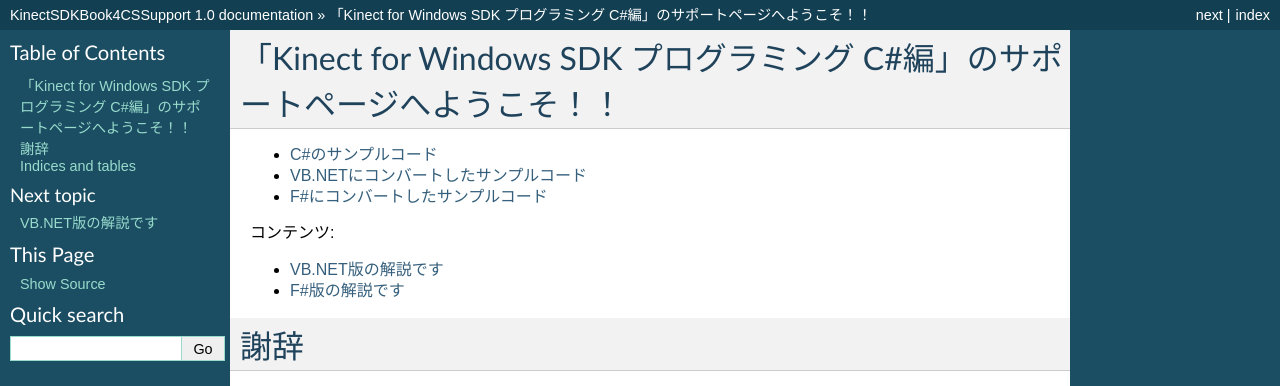
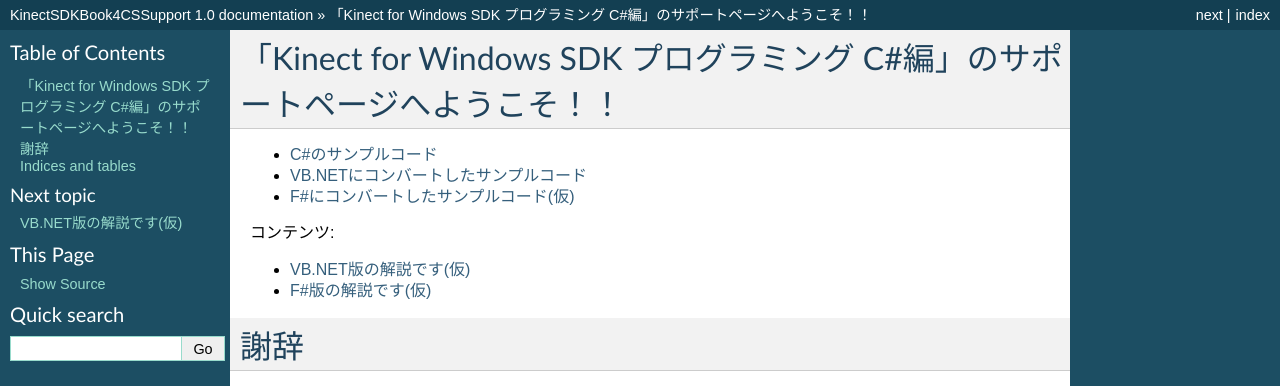
Before and after one commit to geis/KinectSDKBook4CS, a Sphinx documentation site: the page built from source/source/index.rst, in a window 1280 px wide. Shown: the top 386 px of the page. Built offline with Sphinx 7.4.7, drawn with Linux system fonts in a browser that asks for light colours.

Commit message:
未着手の場所に(仮)を付けた

```diff
--- a/source/source/FS/index.rst
+++ b/source/source/FS/index.rst
@@ -1,2 +1,2 @@
-F#版の解説です
+F#版の解説です(仮)
 ======================================================================================================
--- a/source/source/VB/index.rst
+++ b/source/source/VB/index.rst
@@ -1,2 +1,4 @@
-VB.NET版の解説です
+VB.NET版の解説です(仮)
 ======================================================================================================
+
+(仮)
--- a/source/source/index.rst
+++ b/source/source/index.rst
@@ -9,7 +9,7 @@
 
 * `C#のサンプルコード <https://github.com/geis/KinectSDKBook4CS>`_
 * `VB.NETにコンバートしたサンプルコード <https://github.com/geis/KinectSDKBook4CS/tree/master/VB>`_
-* `F#にコンバートしたサンプルコード <https://github.com/geis/KinectSDKBook4CS/tree/master/FS>`_
+* `F#にコンバートしたサンプルコード(仮) <https://github.com/geis/KinectSDKBook4CS/tree/master/FS>`_
 
 コンテンツ:
 
```
